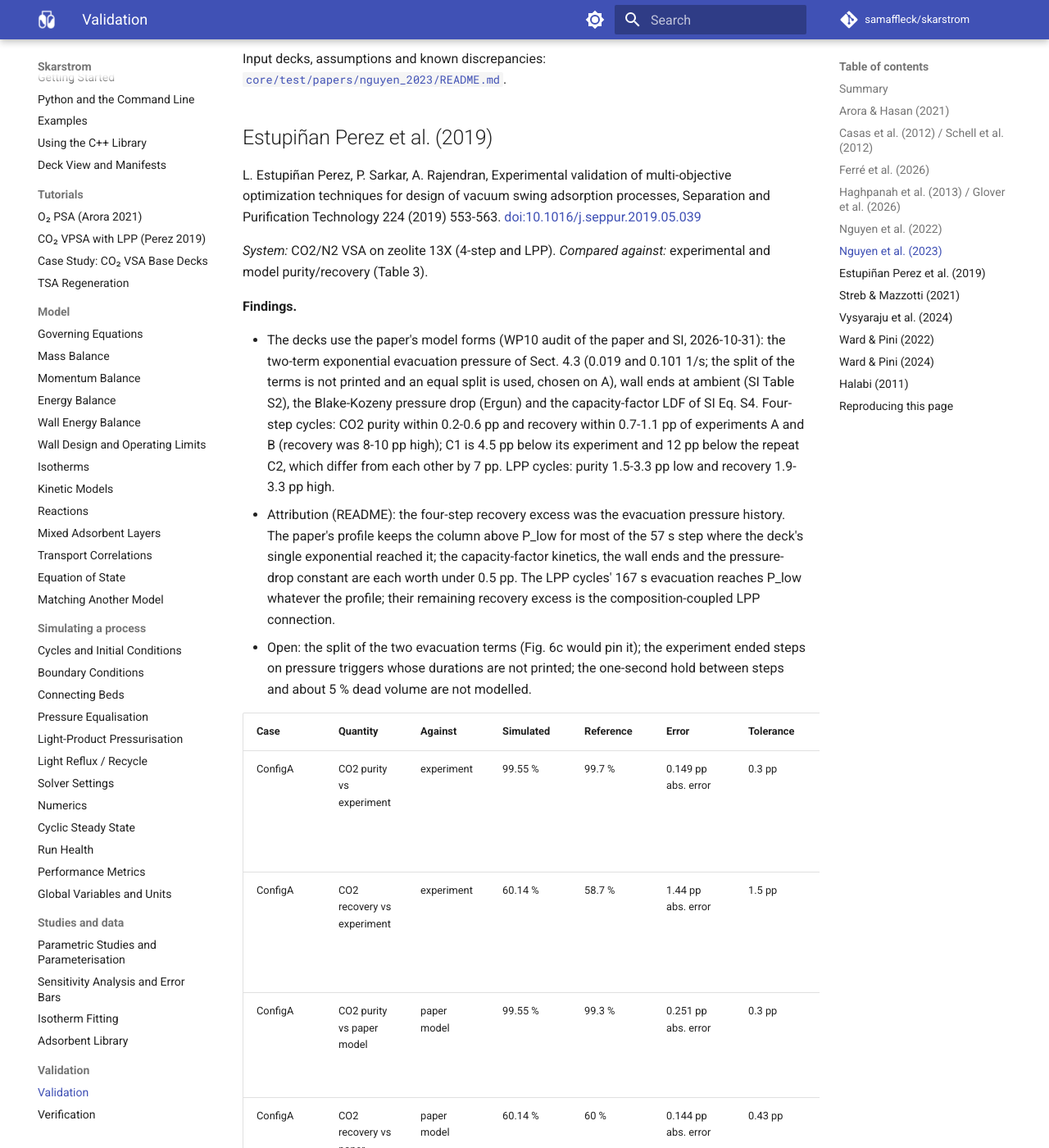
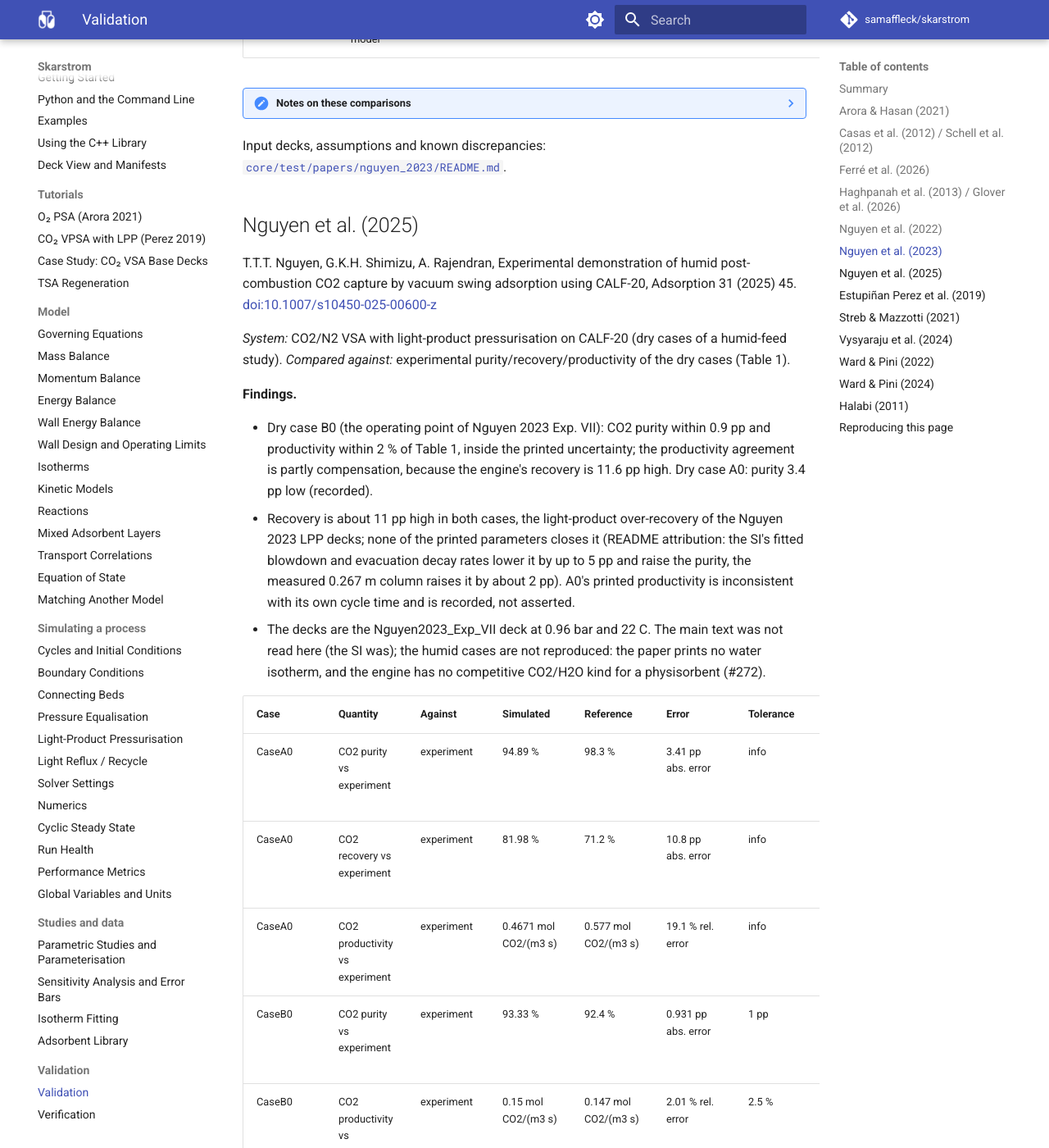
Before and after one commit to samaffleck/skarstrom, an MkDocs documentation site: the page built from docs/validation.md, in a window 1280 px wide and 1400 px high, scrolled down 22862 px. Shown: the whole window at 82% size. Built offline with MkDocs 1.6.1 and Material for MkDocs 9.7.7, drawn with Linux system fonts in a browser that asks for light colours; comment, search, counter and statistics services are not loaded; some of the changed text lies outside the part shown.

Commit message:
Regenerate the validation page with the Nguyen 2025 cases
Co-Authored-By: Claude Opus 5.5 <noreply@anthropic.com>
Claude-Session: https://claude.ai/code/session_01LRbL7WrFrTdGVq5a1EzW9s
Signed-off-by: Claude <noreply@anthropic.com>

```diff
--- a/docs/validation.md
+++ b/docs/validation.md
@@ -16,7 +16,7 @@ Skarstrom is checked against published adsorption studies by automated tests. Ev
 
 ## Summary
 
-66 cases from 12 publications; 232 asserted comparisons (0 outside their recorded tolerance) and 126 informational ones. Summary generated on 2026-11-10.
+68 cases from 13 publications; 234 asserted comparisons (0 outside their recorded tolerance) and 130 informational ones. Summary generated on 2026-11-11.
 
 | Publication | Cases | Against | Comparisons | Median error | Worst error |
 |---|---|---|---|---|---|
@@ -26,6 +26,7 @@ Skarstrom is checked against published adsorption studies by automated tests. Ev
 | [Haghpanah et al. (2013) / Glover et al. (2026)](#haghpanah-2013) | 7 | reference | 23 | 4.10e-4 (abs. error)<br/>0.61 pp (abs. error)<br/>2.77 % (rel. error) | 4.10e-4 (abs. error)<br/>1.59 pp (abs. error)<br/>4.11 % (rel. error) |
 | [Nguyen et al. (2022)](#nguyen-2022) | 6 | experiment | 12 | 9.71 % (NRMSE)<br/>0.751 % (rel. error) | 13.7 % (NRMSE)<br/>4.81 % (rel. error) |
 | [Nguyen et al. (2023)](#nguyen-2023) | 10 | experiment, paper model | 60 | 2.05 pp (abs. error)<br/>8.42 % (rel. error) | 8.39 pp (abs. error)<br/>15.9 % (rel. error) |
+| [Nguyen et al. (2025)](#nguyen-2024) | 2 | experiment | 2 | 0.931 pp (abs. error)<br/>2.01 % (rel. error) | 0.931 pp (abs. error)<br/>2.01 % (rel. error) |
 | [Estupiñan Perez et al. (2019)](#perez-2019) | 6 | experiment, paper model | 24 | 2.02 pp (abs. error) | 5.81 pp (abs. error) |
 | [Streb & Mazzotti (2021)](#streb-2021) | 18 | experiment | 47 | 37.7 % (NRMSE)<br/>6.48 % (rel. error)<br/>16.4 K (RMSE) | 84.1 % (NRMSE)<br/>18 % (rel. error)<br/>28.5 K (RMSE) |
 | [Vysyaraju et al. (2024)](#vysyarajua-2024) | 3 | experiment, isotherm (derived), paper model | 7 | 1.89 % (rel. error)<br/>0.251 K (abs. error)<br/>1.93 pp (abs. error) | 3.92 % (rel. error)<br/>0.251 K (abs. error)<br/>33.5 pp (abs. error) |
@@ -345,6 +346,38 @@ T.T.T. Nguyen, G.K.H. Shimizu, A. Rajendran, CO2/N2 separation by vacuum swing a
     - repeat experiment; repeat run of VII
 
 Input decks, assumptions and known discrepancies: [`core/test/papers/nguyen_2023/README.md`](https://github.com/samaffleck/skarstrom/blob/main/core/test/papers/nguyen_2023/README.md).
+
+## Nguyen et al. (2025) {#nguyen-2024}
+
+T.T.T. Nguyen, G.K.H. Shimizu, A. Rajendran, Experimental demonstration of humid post-combustion CO2 capture by vacuum swing adsorption using CALF-20, Adsorption 31 (2025) 45. [doi:10.1007/s10450-025-00600-z](https://doi.org/10.1007/s10450-025-00600-z)
+
+*System:* CO2/N2 VSA with light-product pressurisation on CALF-20 (dry cases of a humid-feed study). *Compared against:* experimental purity/recovery/productivity of the dry cases (Table 1).
+
+**Findings.**
+
+- Dry case B0 (the operating point of Nguyen 2023 Exp. VII): CO2 purity within 0.9 pp and productivity within 2 % of Table 1, inside the printed uncertainty; the productivity agreement is partly compensation, because the engine's recovery is 11.6 pp high. Dry case A0: purity 3.4 pp low (recorded).
+- Recovery is about 11 pp high in both cases, the light-product over-recovery of the Nguyen 2023 LPP decks; none of the printed parameters closes it (README attribution: the SI's fitted blowdown and evacuation decay rates lower it by up to 5 pp and raise the purity, the measured 0.267 m column raises it by about 2 pp). A0's printed productivity is inconsistent with its own cycle time and is recorded, not asserted.
+- The decks are the Nguyen2023_Exp_VII deck at 0.96 bar and 22 C. The main text was not read here (the SI was); the humid cases are not reproduced: the paper prints no water isotherm, and the engine has no competitive CO2/H2O kind for a physisorbent (#272).
+
+| Case | Quantity | Against | Simulated | Reference | Error | Tolerance | Source |
+|---|---|---|---|---|---|---|---|
+| CaseA0 | CO2 purity vs experiment | experiment | 94.89 % | 98.3 % | 3.41 pp abs. error | info | Table 1, p. 6, Case 1, 0 % RH (A0), purity |
+| CaseA0 | CO2 recovery vs experiment | experiment | 81.98 % | 71.2 % | 10.8 pp abs. error | info | Table 1, p. 6, Case 1, 0 % RH (A0), recovery |
+| CaseA0 | CO2 productivity vs experiment | experiment | 0.4671 mol CO2/(m3 s) | 0.577 mol CO2/(m3 s) | 19.1 % rel. error | info | Table 1, p. 6, Case 1, 0 % RH (A0), productivity |
+| CaseB0 | CO2 purity vs experiment | experiment | 93.33 % | 92.4 % | 0.931 pp abs. error | 1 pp | Table 1, p. 6, Case 2, 0 % RH (B0), purity |
+| CaseB0 | CO2 productivity vs experiment | experiment | 0.15 mol CO2/(m3 s) | 0.147 mol CO2/(m3 s) | 2.01 % rel. error | 2.5 % | Table 1, p. 6, Case 2, 0 % RH (B0), productivity |
+| CaseB0 | CO2 recovery vs experiment | experiment | 94.87 % | 83.3 % | 11.6 pp abs. error | info | Table 1, p. 6, Case 2, 0 % RH (B0), recovery |
+
+??? note "Notes on these comparisons"
+
+    - measured at CSS, dry basis (Eq. 2); printed uncertainty +/- 0.88; recorded: 3.4 pp below, outside the printed uncertainty (README)
+    - measured at CSS (Eq. 3); printed uncertainty +/- 1.46; recorded: LPP over-recovery (README)
+    - per m3 of adsorbent per second (Eq. 4); printed uncertainty +/- 0.014; recorded: the printed value is inconsistent with the cycle time (README)
+    - measured at CSS, dry basis (Eq. 2); printed uncertainty +/- 1.31
+    - per m3 of adsorbent per second (Eq. 4); printed uncertainty +/- 0.005
+    - measured at CSS (Eq. 3); printed uncertainty +/- 1.97; recorded: LPP over-recovery (README)
+
+Input decks, assumptions and known discrepancies: [`core/test/papers/nguyen_2024/README.md`](https://github.com/samaffleck/skarstrom/blob/main/core/test/papers/nguyen_2024/README.md).
 
 ## Estupiñan Perez et al. (2019) {#perez-2019}
 
```
Also changed, not shown: 1 other file.
